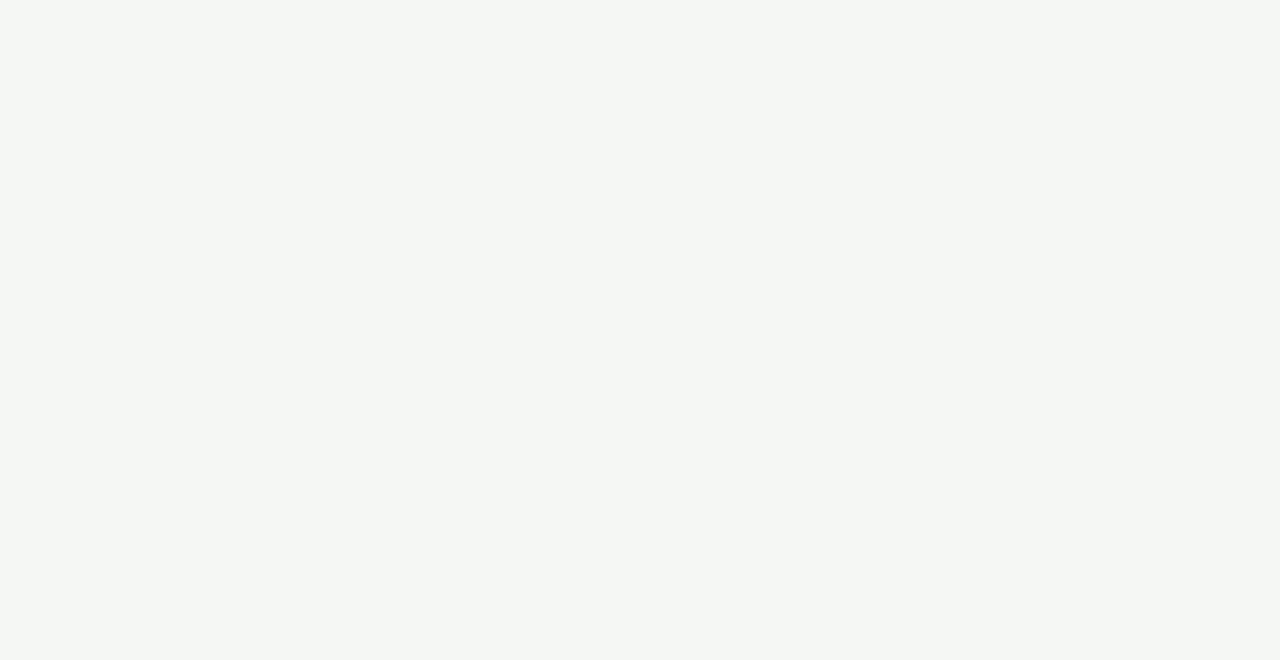
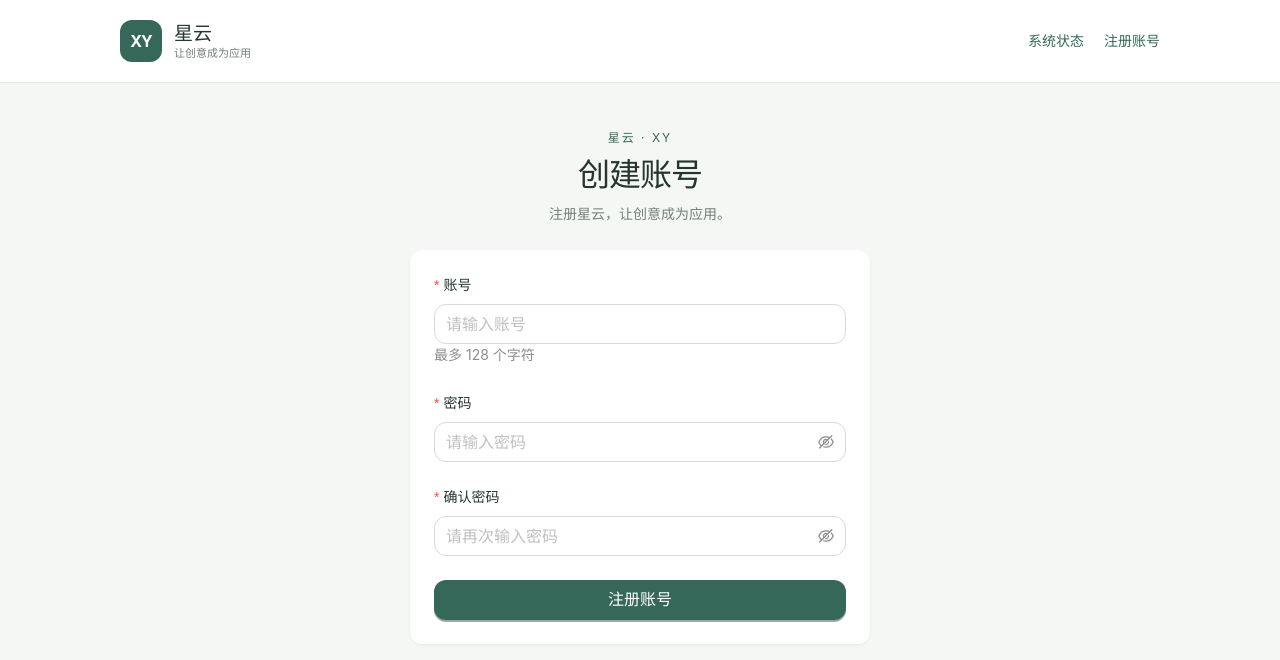
Before and after one commit to hollegjx/xy, a Vue app in the folder frontend/: page /user/register in a window 1280 px wide. Before the commit this address had no page. Shown: the top 660 px of the page. Built offline with nearby package versions, Linux system fonts and the light colour scheme.

Commit message:
feat: 实现用户注册页面

```diff
--- a/frontend/src/layouts/BasicLayout.vue
+++ b/frontend/src/layouts/BasicLayout.vue
@@ -8,8 +8,9 @@ import { RouterLink, RouterView } from 'vue-router'
       <span class="brand-mark" aria-hidden="true">XY</span>
       <span>星云<span class="brand-subtitle">让创意成为应用</span></span>
     </RouterLink>
-    <nav aria-label="主导航">
+    <nav class="site-nav" aria-label="主导航">
       <RouterLink to="/" class="nav-link">系统状态</RouterLink>
+      <RouterLink to="/user/register" class="nav-link">注册账号</RouterLink>
     </nav>
   </header>
   <main class="page-container">
--- /dev/null
+++ b/frontend/src/pages/user/RegisterPage.vue
@@ -0,0 +1,178 @@
+<script setup lang="ts">
+import { reactive, ref } from 'vue'
+import { RouterLink } from 'vue-router'
+import {
+  Alert as AAlert,
+  Button as AButton,
+  Card as ACard,
+  Form as AForm,
+  FormItem as AFormItem,
+  Input as AInput,
+  InputPassword as AInputPassword,
+  Result as AResult,
+} from 'ant-design-vue'
+import { registerUser } from '@/service/api/user'
+import { errorMessage } from '@/request'
+import type { UserRegisterRequest } from '@/types/api'
+
+const form = reactive<UserRegisterRequest>({
+  userAccount: '',
+  userPassword: '',
+  checkPassword: '',
+})
+const busy = ref(false)
+const error = ref('')
+const registered = ref(false)
+
+async function validateAccountLength(): Promise<void> {
+  // 与后端保持一致：按 Unicode 码点计数，emoji 不按两个字符计算。
+  if (Array.from(form.userAccount).length > 128) {
+    throw new Error('账号长度不能超过 128 个字符')
+  }
+}
+
+async function validateCheckPassword(): Promise<void> {
+  if (form.checkPassword && form.checkPassword !== form.userPassword) {
+    throw new Error('两次输入的密码不一致')
+  }
+}
+
+async function submitRegistration(): Promise<void> {
+  if (busy.value) return
+  busy.value = true
+  error.value = ''
+  try {
+    await registerUser({ ...form })
+    registered.value = true
+    form.userPassword = ''
+    form.checkPassword = ''
+  } catch (cause) {
+    error.value = errorMessage(cause)
+  } finally {
+    busy.value = false
+  }
+}
+</script>
+
+<template>
+  <section class="register-page" aria-labelledby="register-title">
+    <div class="page-heading">
+      <p class="eyebrow">星云 · XY</p>
+      <h1 id="register-title">创建账号</h1>
+      <p class="description">注册星云，让创意成为应用。</p>
+    </div>
+
+    <ACard :bordered="false">
+      <div v-if="registered" aria-live="polite">
+        <AResult status="success" title="注册成功" sub-title="你的星云账号已创建。">
+          <template #extra>
+            <RouterLink to="/">
+              <AButton type="primary">返回首页</AButton>
+            </RouterLink>
+          </template>
+        </AResult>
+      </div>
+      <AForm
+        v-else
+        name="register"
+        :model="form"
+        layout="vertical"
+        :disabled="busy"
+        :aria-busy="busy"
+        validate-trigger="blur"
+        @finish="submitRegistration"
+      >
+        <AAlert
+          v-if="error"
+          class="submit-error"
+          type="error"
+          message="注册失败"
+          :description="error"
+          show-icon
+          role="alert"
+        />
+        <AFormItem
+          label="账号"
+          name="userAccount"
+          extra="最多 128 个字符"
+          validate-first
+          :rules="[
+            { required: true, whitespace: true, message: '账号不能为空' },
+            { validator: validateAccountLength },
+          ]"
+        >
+          <AInput
+            v-model:value="form.userAccount"
+            autocomplete="username"
+            autocapitalize="none"
+            :spellcheck="false"
+            placeholder="请输入账号"
+            size="large"
+          />
+        </AFormItem>
+        <AFormItem
+          label="密码"
+          name="userPassword"
+          :rules="[{ required: true, whitespace: true, message: '密码不能为空' }]"
+        >
+          <AInputPassword
+            v-model:value="form.userPassword"
+            autocomplete="new-password"
+            placeholder="请输入密码"
+            size="large"
+          />
+        </AFormItem>
+        <AFormItem
+          label="确认密码"
+          name="checkPassword"
+          validate-first
+          :rules="[
+            { required: true, whitespace: true, message: '确认密码不能为空' },
+            { validator: validateCheckPassword },
+          ]"
+        >
+          <AInputPassword
+            v-model:value="form.checkPassword"
+            autocomplete="new-password"
+            placeholder="请再次输入密码"
+            size="large"
+          />
+        </AFormItem>
+        <AButton type="primary" html-type="submit" size="large" block :loading="busy">
+          {{ busy ? '正在注册…' : '注册账号' }}
+        </AButton>
+      </AForm>
+    </ACard>
+  </section>
+</template>
+
+<style scoped>
+.register-page {
+  max-width: 460px;
+  margin: 0 auto;
+}
+.page-heading {
+  margin-bottom: 28px;
+  text-align: center;
+}
+.eyebrow {
+  margin: 0 0 12px;
+  color: #356859;
+  font-size: 12px;
+  letter-spacing: 2px;
+}
+h1 {
+  margin: 0 0 12px;
+  font-size: 32px;
+  font-weight: 600;
+  letter-spacing: -1px;
+}
+.description {
+  margin: 0;
+  color: #748178;
+  font-size: 14px;
+}
+.submit-error {
+  margin-bottom: 24px;
+}
+</style>
--- a/frontend/src/router/index.ts
+++ b/frontend/src/router/index.ts
@@ -14,6 +14,12 @@ const router = createRouter({
           component: () => import('@/pages/system/StatusPage.vue'),
           meta: { title: '系统状态' },
         },
+        {
+          path: 'user/register',
+          name: 'user-register',
+          component: () => import('@/pages/user/RegisterPage.vue'),
+          meta: { title: '注册账号' },
+        },
       ],
     },
   ],
--- /dev/null
+++ b/frontend/src/service/api/user.ts
@@ -0,0 +1,5 @@
+import request from '@/request'
+import type { UserRegisterRequest } from '@/types/api'
+
+export const registerUser = (data: UserRegisterRequest): Promise<string> =>
+  request<string>('/api/users/register', { method: 'POST', data })
--- a/frontend/src/styles/theme.css
+++ b/frontend/src/styles/theme.css
@@ -53,6 +53,13 @@ body {
   font-weight: 400;
 }
 
+.site-nav {
+  display: flex;
+  flex-wrap: wrap;
+  justify-content: flex-end;
+  gap: 12px 20px;
+}
+
 .nav-link {
   color: #356859;
   font-size: 14px;
--- a/frontend/src/types/api.ts
+++ b/frontend/src/types/api.ts
@@ -8,3 +8,9 @@ export interface HealthStatus {
   status: 'UP'
   database: string
 }
+
+export interface UserRegisterRequest {
+  userAccount: string
+  userPassword: string
+  checkPassword: string
+}
```
Also changed, not shown: 2 other files (tests, documents, lock files or other folders).
